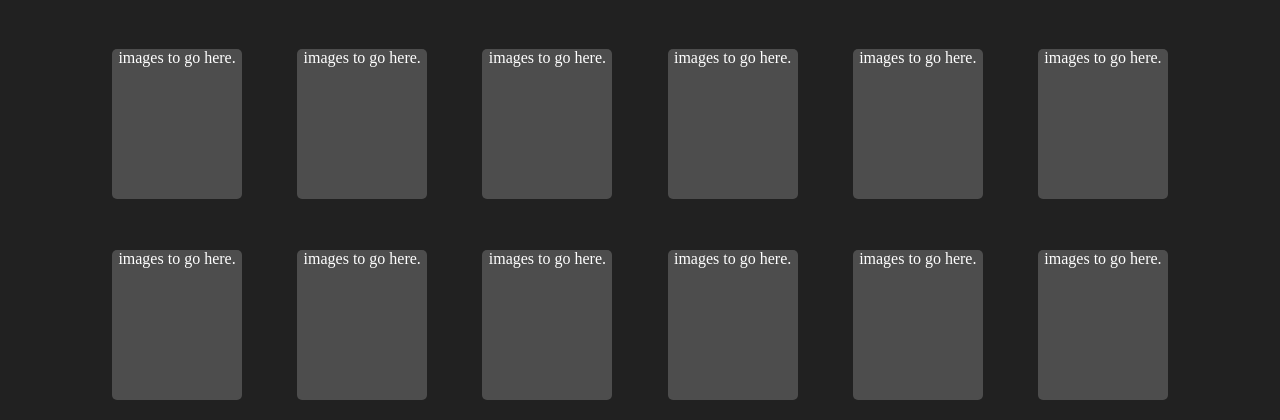
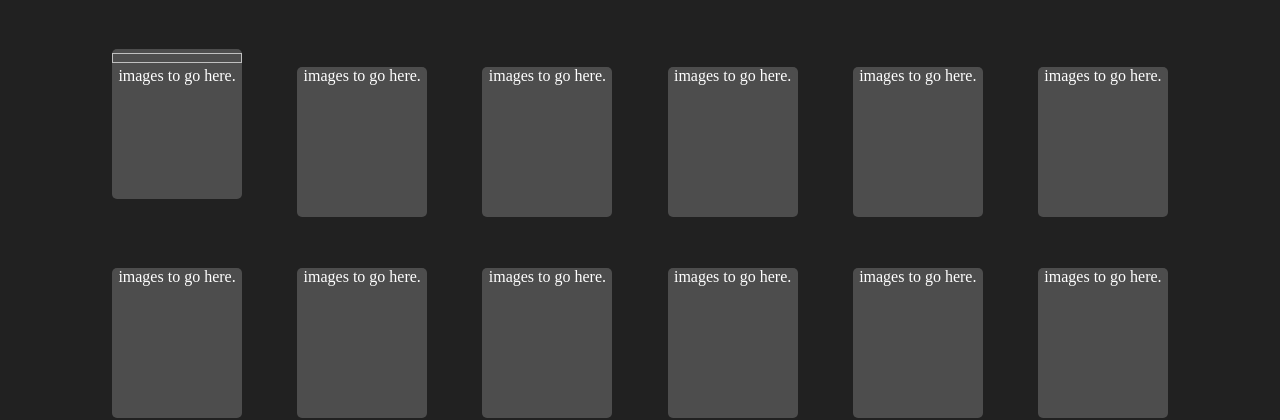
Before and after one commit to Y3110w-Sn0w/crossroads, a PHP site: page / in a window 1280 px wide. Shown: the part 47-467 px from the top of the page. Run offline with PHP 8.4, Linux system fonts and the light colour scheme.

Commit message:
Added the favorite stars Placeholder

```diff
--- a/index.php
+++ b/index.php
@@ -12,7 +12,7 @@
                 hr.setRequestHeader("Content-Type", "application/json",true);
                 hr.onreadystatechange = function(){
                     if(hr.readyState == 4 && hr.status == 200){
-                        alert(hr.responseText);
+                        // alert(hr.responseText);
                         var return_data = JSON.parse(hr.responseText);
                         document.getElementById("top-bar").innerHTML = return_data.title;
                     }
@@ -28,7 +28,7 @@
 
             <div class="scrolling">
                 <div>
-                    <a><img/>images to go here.</a>
+                    <a><img id="booth-logo"/><img id="rating-stars"/>images to go here.</a>
                     <a><img/>images to go here.</a>
                     <a><img/>images to go here.</a>
                     <a><img/>images to go here.</a>
--- a/stylesheets/style.css
+++ b/stylesheets/style.css
@@ -45,7 +45,7 @@ body {
 	border: solid 1px;
 	text-align: center;
 	float:left;
-	width: 16%;
+	width: 16%; /*6 icons divided by 100%*/
 	height: 45px;
 }
 
@@ -67,7 +67,12 @@ body {
 }
 
 /* Adds extra space at the bottom to fit scrolling to the bottom of the page */
-.scrolling .blank-anchor{
+.scrolling .blank-anchor {
 	background-color: transparent;
 	height: 45px;
 }
+
+#rating-stars {
+	height: 10px;
+	width: 100%;
+}
```
